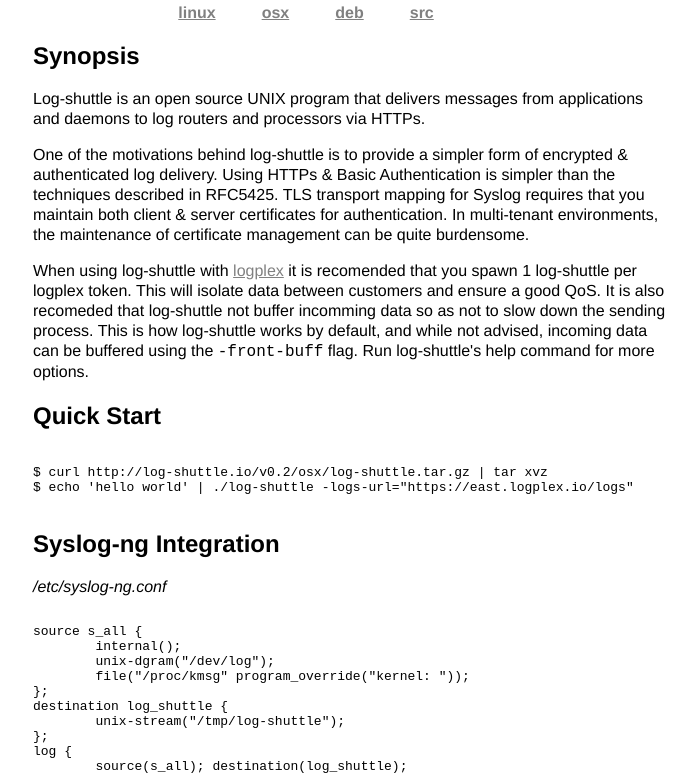
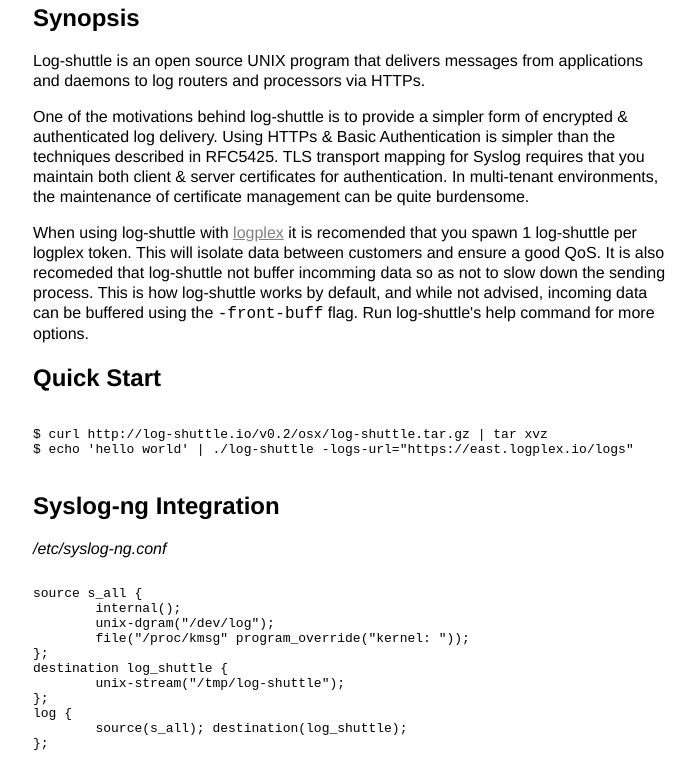
Before and after one commit to heroku/log-shuttle, a plain HTML site: page index.html in a window 1280 px wide. Shown: the part 172-947 px from the top of the page, without its empty margins (287-983 px from the left). Drawn offline with Linux system fonts and the light colour scheme.

Commit message:
Old releases

```diff
--- a/index.html
+++ b/index.html
@@ -42,12 +42,6 @@
 
 <body>
 	<h1>log shuttle</h1>
-	<ul>
-		<li><a href="https://s3-us-west-2.amazonaws.com/log-shuttle.io/v0.2/linux/amd64/log-shuttle.tar.gz">linux</a></li>
-		<li><a href="https://s3-us-west-2.amazonaws.com/log-shuttle.io/v0.2/osx/log-shuttle.tar.gz">osx</a></li>
-		<li><a href="https://s3-us-west-2.amazonaws.com/log-shuttle.io/v0.2/linux/amd64/log-shuttle_0.2_amd64.deb">deb</a></li>
-		<li><a href="https://github.com/heroku/log-shuttle">src</a></li>
-	</ul>
 	<h2>Synopsis</h2>
 	<p>Log-shuttle is an open source UNIX program that delivers messages from applications and daemons to log routers and processors via HTTPs.</p>
 	<p>One of the motivations behind log-shuttle is to provide a simpler form of encrypted & authenticated log delivery. Using HTTPs & Basic Authentication is simpler than the techniques described in RFC5425. TLS transport mapping for Syslog requires that you maintain both client & server certificates for authentication. In multi-tenant environments, the maintenance of certificate management can be quite burdensome.</p>
```
